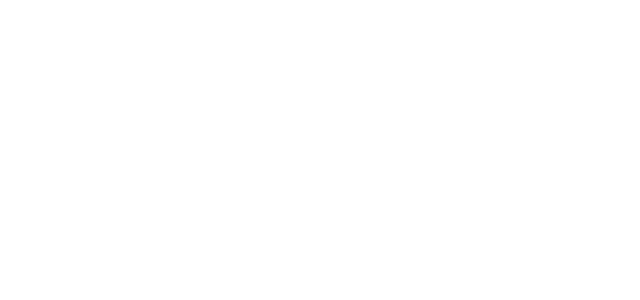
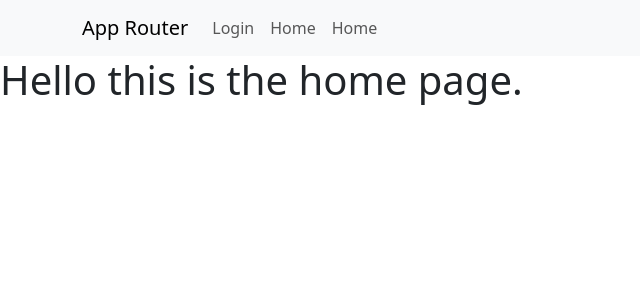
Before and after one commit to Ritz963/p-project, a React (Create React App) app in the folder front-end/: page /home in a window 1280 px wide. Before the commit this address had no page. Shown: the top 300 px of the page, without its empty margins (0-640 px from the left). Built offline with nearby package versions, Linux system fonts and the light colour scheme.

Commit message:
Added home route to app.js

```diff
--- a/front-end/src/App.js
+++ b/front-end/src/App.js
@@ -2,6 +2,7 @@
 import { BrowserRouter as Router, Route, Routes } from 'react-router-dom';
 import Login from './Pages/Login';
 import Signup from './Pages/Signup';
+import Home from './Pages/Home';
 //import './css/App.css';
 import 'bootstrap/dist/css/bootstrap.min.css';
 import "slick-carousel/slick/slick.css";
@@ -15,6 +16,7 @@
       <Routes>
         <Route path="/" element={<Login />} />
         <Route path="signup" element={<Signup/>}/>
+        <Route path="home" element={<Home/>}/>
       </Routes>
     </Router>
   );
--- a/front-end/src/Pages/Home.js
+++ b/front-end/src/Pages/Home.js
@@ -1,11 +1,10 @@
-import logo from './logo.svg';
-import './App.css';
+import '../css/App.css';
 import Navigation from '../Components/Navigation';
 
 
 const Home = () => {
   return (
-    <div className="App">
+    <div className="Home">
         <Navigation/>
 
       <h1>
```
